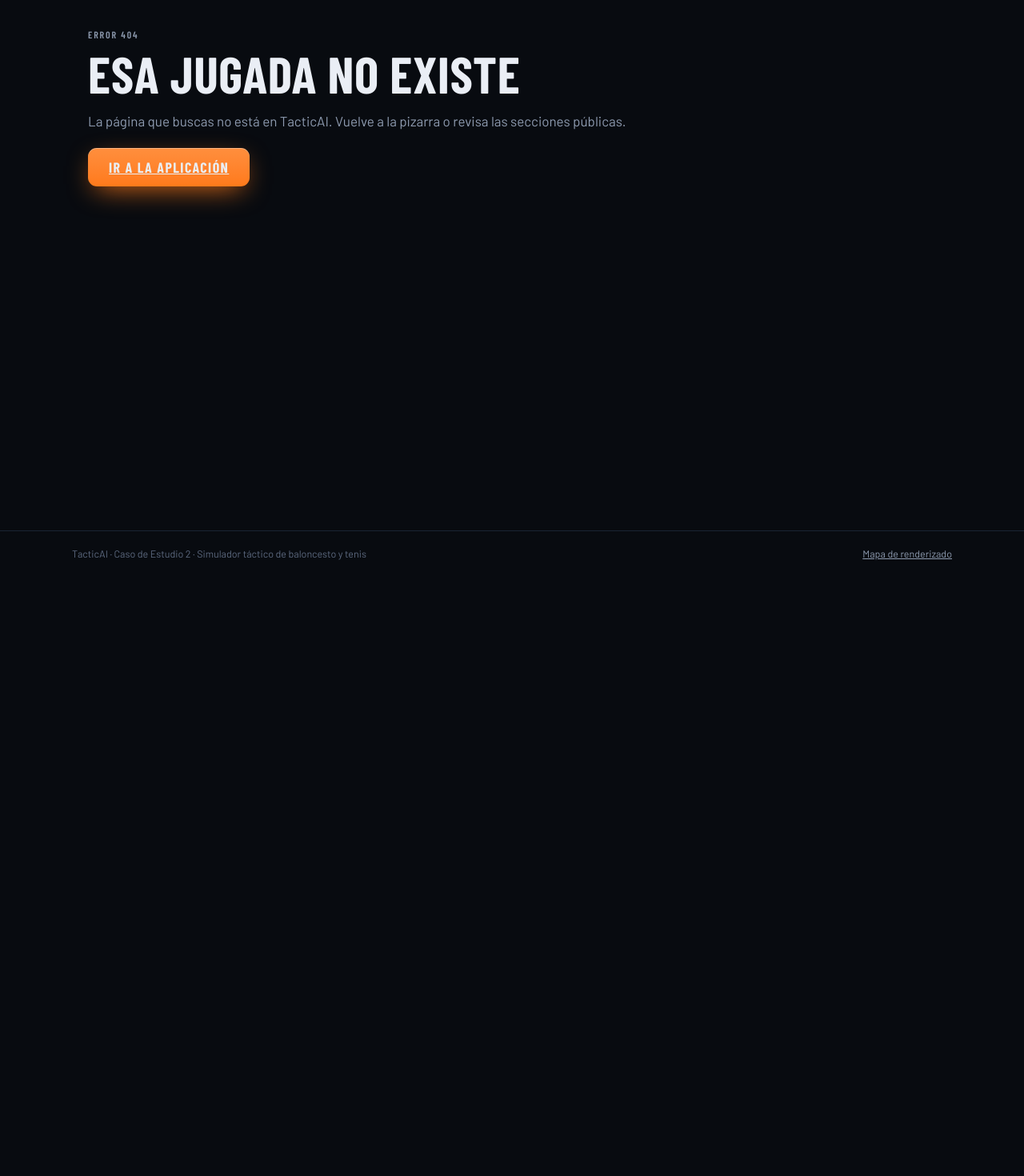
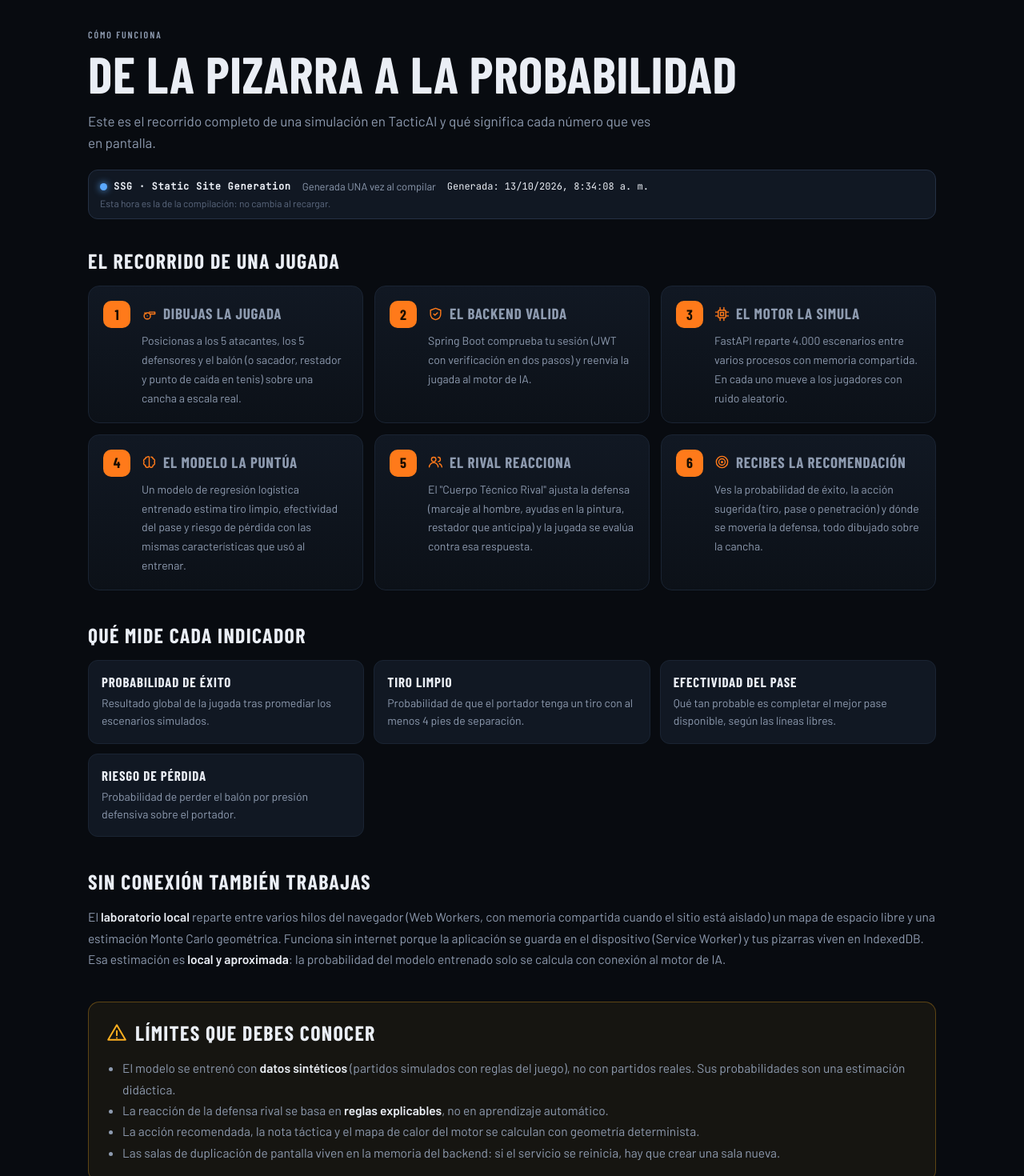
Before and after one commit to dramirezdlp99/tactical-sim-frontend, a Next.js app: page /metodologia in a window 1280 px wide. Before the commit this address had no page. Shown: the part 80-1550 px from the top of the page at 80% size. Before the commit the page ends 800 px from the top, so only its background shows below. Built offline with nearby package versions, Linux system fonts and the light colour scheme; a web font is replaced by a local one.

Commit message:
Agrega pagina de metodologia con SSG

```diff
--- /dev/null
+++ b/src/app/metodologia/page.jsx
@@ -0,0 +1,86 @@
+import { PublicShell, PageHead } from '../../components/public/PublicShell';
+import { Icon } from '../../components/ui/Icon';
+
+/**
+ * /metodologia -> SSG (Static Site Generation).
+ * Contenido que no cambia entre visitas: se genera una sola vez al compilar y se
+ * sirve como HTML ya hecho (lo mas rapido posible, sin trabajo del servidor).
+ */
+export const dynamic = 'force-static';
+export const metadata = { title: 'Metodología', description: 'Cómo calcula TacticAI la probabilidad de éxito de una jugada.' };
+
+const STEPS = [
+  { icon: 'whistle', title: 'Dibujas la jugada', text: 'Posicionas a los 5 atacantes, los 5 defensores y el balón (o sacador, restador y punto de caída en tenis) sobre una cancha a escala real.' },
+  { icon: 'shield', title: 'El backend valida', text: 'Spring Boot comprueba tu sesión (JWT con verificación en dos pasos) y reenvía la jugada al motor de IA.' },
+  { icon: 'cpu', title: 'El motor la simula', text: 'FastAPI reparte 4.000 escenarios entre varios procesos con memoria compartida. En cada uno mueve a los jugadores con ruido aleatorio.' },
+  { icon: 'brain', title: 'El modelo la puntúa', text: 'Un modelo de regresión logística entrenado estima tiro limpio, efectividad del pase y riesgo de pérdida con las mismas características que usó al entrenar.' },
+  { icon: 'users', title: 'El rival reacciona', text: 'El "Cuerpo Técnico Rival" ajusta la defensa (marcaje al hombre, ayudas en la pintura, restador que anticipa) y la jugada se evalúa contra esa respuesta.' },
+  { icon: 'target', title: 'Recibes la recomendación', text: 'Ves la probabilidad de éxito, la acción sugerida (tiro, pase o penetración) y dónde se movería la defensa, todo dibujado sobre la cancha.' },
+];
+
+const METRICS = [
+  ['Probabilidad de éxito', 'Resultado global de la jugada tras promediar los escenarios simulados.'],
+  ['Tiro limpio', 'Probabilidad de que el portador tenga un tiro con al menos 4 pies de separación.'],
+  ['Efectividad del pase', 'Qué tan probable es completar el mejor pase disponible, según las líneas libres.'],
+  ['Riesgo de pérdida', 'Probabilidad de perder el balón por presión defensiva sobre el portador.'],
+];
+
+export default function Metodologia() {
+  const built = new Date().toISOString();
+  return (
+    <PublicShell>
+      <PageHead
+        eyebrow="Cómo funciona"
+        title="De la pizarra a la probabilidad"
+        lead="Este es el recorrido completo de una simulación en TacticAI y qué significa cada número que ves en pantalla."
+        mode="SSG"
+        when={built}
+        note="Esta hora es la de la compilación: no cambia al recargar."
+      />
+
+      <section className="ta-pub-section">
+        <h2>El recorrido de una jugada</h2>
+        <ol className="ta-pub-steps">
+          {STEPS.map((s, i) => (
+            <li key={s.title}>
+              <span className="ta-pub-step-n">{i + 1}</span>
+              <div>
+                <h3><Icon name={s.icon} /> {s.title}</h3>
+                <p>{s.text}</p>
+              </div>
+            </li>
+          ))}
+        </ol>
+      </section>
+
+      <section className="ta-pub-section">
+        <h2>Qué mide cada indicador</h2>
+        <dl className="ta-pub-defs">
+          {METRICS.map(([t, d]) => (
+            <div key={t}><dt>{t}</dt><dd>{d}</dd></div>
+          ))}
+        </dl>
+      </section>
+
+      <section className="ta-pub-section">
+        <h2>Sin conexión también trabajas</h2>
+        <p>
+          El <b>laboratorio local</b> reparte entre varios hilos del navegador (Web Workers, con memoria compartida
+          cuando el sitio está aislado) un mapa de espacio libre y una estimación Monte Carlo geométrica. Funciona sin
+          internet porque la aplicación se guarda en el dispositivo (Service Worker) y tus pizarras viven en IndexedDB.
+          Esa estimación es <b>local y aproximada</b>: la probabilidad del modelo entrenado solo se calcula con conexión al motor de IA.
+        </p>
+      </section>
+
+      <section className="ta-pub-section ta-pub-warn">
+        <h2><Icon name="alert" /> Límites que debes conocer</h2>
+        <ul>
+          <li>El modelo se entrenó con <b>datos sintéticos</b> (partidos simulados con reglas del juego), no con partidos reales. Sus probabilidades son una estimación didáctica.</li>
+          <li>La reacción de la defensa rival se basa en <b>reglas explicables</b>, no en aprendizaje automático.</li>
+          <li>La acción recomendada, la nota táctica y el mapa de calor del motor se calculan con geometría determinista.</li>
+          <li>Las salas de duplicación de pantalla viven en la memoria del backend: si el servicio se reinicia, hay que crear una sala nueva.</li>
+        </ul>
+      </section>
+    </PublicShell>
+  );
+}
```
